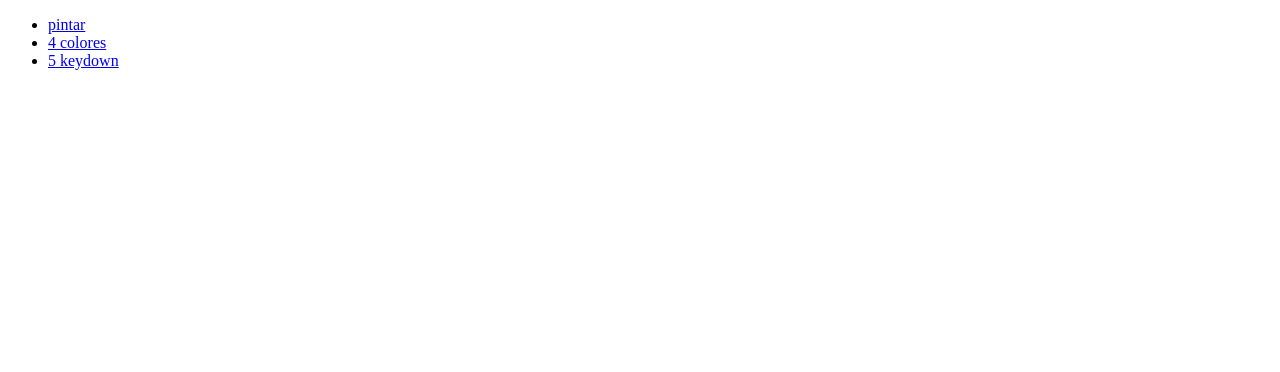
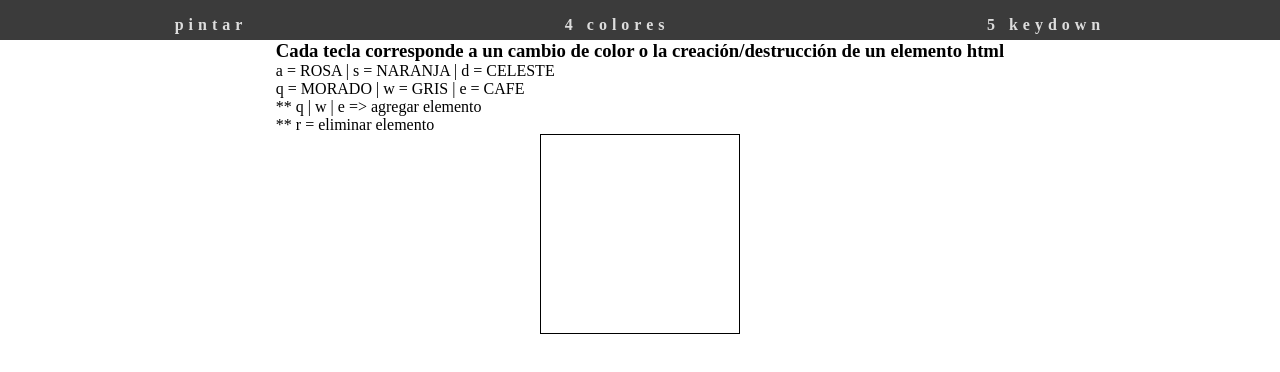
Before and after one commit to pbl-o/funcionesjs, a plain HTML site: page 5_keydown.html in a window 1280 px wide. Drawn offline with Linux system fonts and the light colour scheme.

Commit message:
add common.css to all pages

```diff
--- a/5_keydown.html
+++ b/5_keydown.html
@@ -4,6 +4,7 @@
     <meta charset="UTF-8">
     <meta name="viewport" content="width=device-width, initial-scale=1.0">
     <title>Keydown (5)</title>
+    <link rel="stylesheet" href="./assets/css/common.css">
 </head>
 <body>
 
@@ -26,9 +27,15 @@
 
         <div class="leyenda">
 
+            <h3>Cada tecla corresponde a un cambio de color o la creación/destrucción de un elemento html</h3>
+            <p>a = ROSA | s = NARANJA | d = CELESTE</p>
+            <p>q = MORADO | w = GRIS | e = CAFE</p>
+            <p>** q | w | e =>  agregar elemento</p>
+            <p>** r = eliminar elemento</p>
+
         </div>
 
-        <div id="key" style="height: 200px; width: 200px; background-color: white;">
+        <div id="key" style="height: 200px; width: 200px; background-color: white; border: 1px solid black;">
 
         </div>
 
@@ -39,5 +46,6 @@
         </section>
     </main>
 
+   <script src="./assets/js/5_keydownchange.js"></script>
 </body>
 </html>
```
Also changed, not shown: 4_colores.html (+1 -0 lines), pintar.html (+1 -0 lines).
